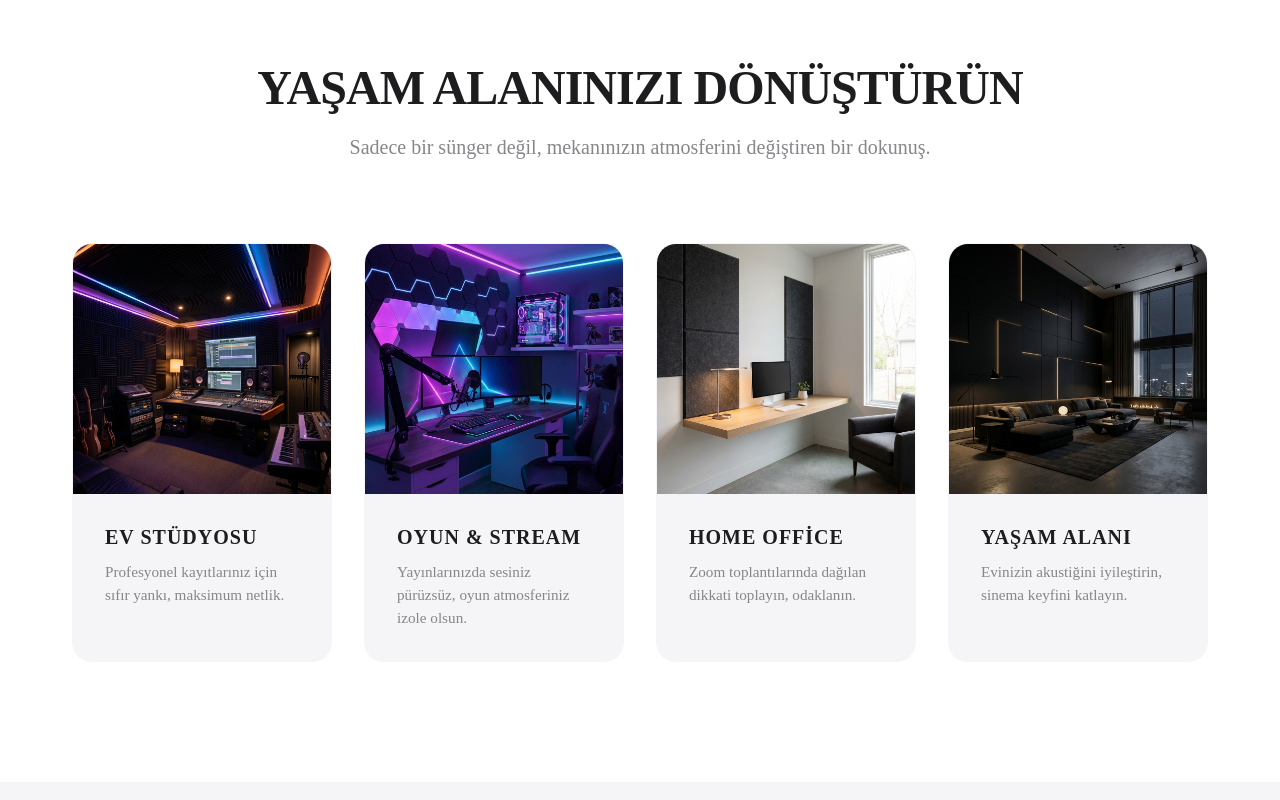
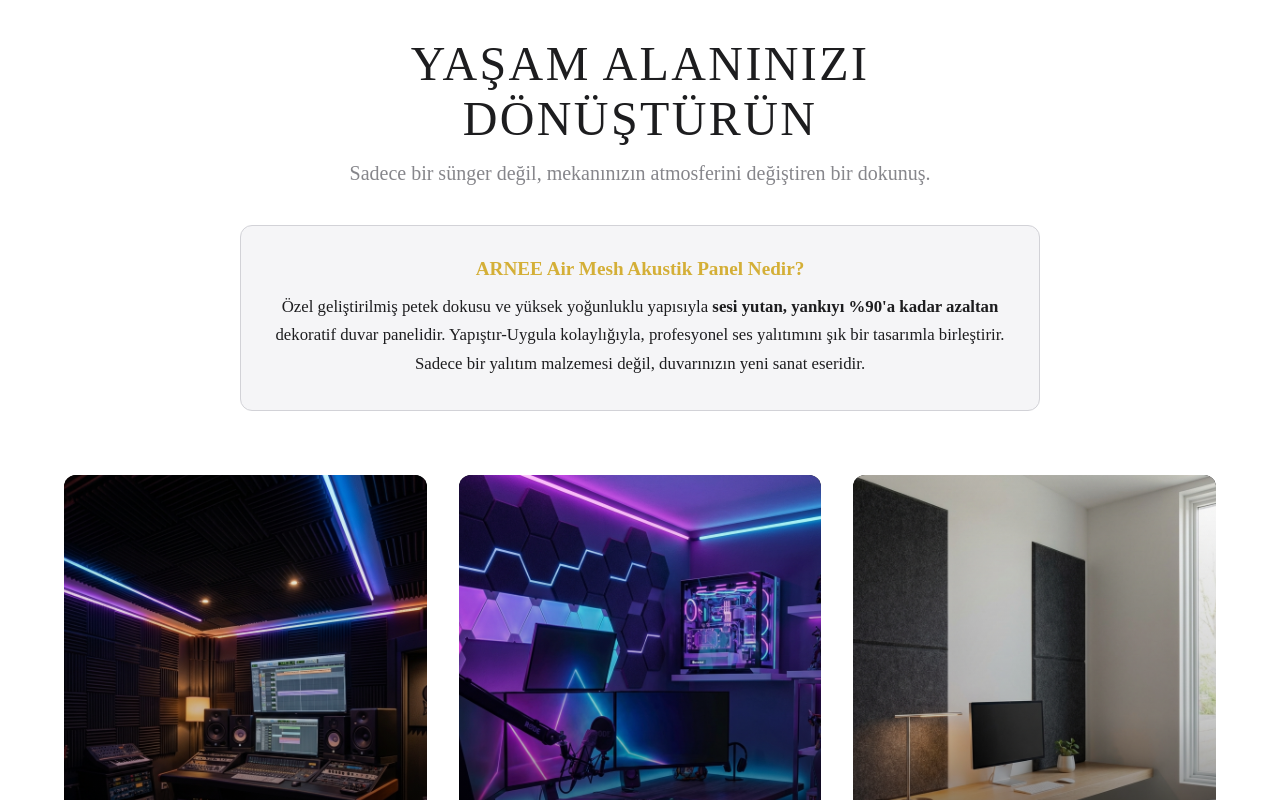
Before and after one commit to selturan001/ses-yalitim, a Next.js app: page / in a window 1280 px wide. Shown: the part 860-1660 px from the top of the page. Built offline with nearby package versions, Linux system fonts and the light colour scheme; no server answers; the database is empty.

Commit message:
feat: add product description to homepage

```diff
--- a/src/components/sections/Features.module.css
+++ b/src/components/sections/Features.module.css
@@ -1,141 +1,163 @@
 .section {
-    padding: 120px 0;
-    background-color: var(--color-bg-primary);
-    /* White background for the section */
+    padding: 6rem 0;
+    background: var(--color-bg-primary);
 }
 
 .container {
+    width: 90%;
     max-width: 1200px;
     margin: 0 auto;
-    padding: 0 2rem;
 }
 
 .header {
     text-align: center;
-    margin-bottom: 5rem;
+    margin-bottom: 4rem;
+    max-width: 800px;
+    margin-left: auto;
+    margin-right: auto;
 }
 
 .title {
     font-size: 3rem;
+    margin-bottom: 1rem;
     color: var(--color-text-primary);
-    margin-bottom: 1rem;
-    font-weight: 700;
-    letter-spacing: -0.02em;
+    font-family: var(--font-heading);
 }
 
 .subtitle {
+    font-size: 1.25rem;
     color: var(--color-text-secondary);
-    font-size: 1.25rem;
-    max-width: 600px;
-    margin: 0 auto;
-    line-height: 1.6;
+    font-weight: 300;
+}
+
+.productDescription {
+    margin-top: 2.5rem;
+    padding: 2rem;
+    background: var(--color-bg-secondary);
+    border-radius: 12px;
+    border: 1px solid var(--color-border);
+    animation: fadeIn 0.8s ease-out;
+}
+
+.productDescription strong {
+    display: block;
+    font-size: 1.2rem;
+    color: var(--color-accent);
+    margin-bottom: 0.8rem;
+    font-weight: 700;
+}
+
+.productDescription p {
+    font-size: 1.05rem;
+    line-height: 1.7;
+    color: var(--color-text-primary);
+    font-weight: 400;
+}
+
+/* Make inner strong tags within P tag slightly distinct but not header-like */
+.productDescription p strong {
+    display: inline;
+    color: var(--color-text-primary);
+    font-weight: 600;
+    margin: 0;
+    font-size: inherit;
+}
+
+@keyframes fadeIn {
+    from {
+        opacity: 0;
+        transform: translateY(10px);
+    }
+
+    to {
+        opacity: 1;
+        transform: translateY(0);
+    }
 }
 
 .grid {
     display: grid;
-    grid-template-columns: repeat(4, 1fr);
+    grid-template-columns: repeat(auto-fit, minmax(280px, 1fr));
     gap: 2rem;
 }
 
-@media (max-width: 1200px) {
-    .grid {
-        grid-template-columns: repeat(2, 1fr);
-    }
-}
-
-@media (max-width: 600px) {
-    .grid {
-        grid-template-columns: 1fr;
-    }
-}
-
 .card {
-    background-color: var(--color-bg-secondary);
-    /* Light gray card background */
-    border-radius: 20px;
+    position: relative;
+    height: 480px;
+    border-radius: 12px;
     overflow: hidden;
-    border: 1px solid transparent;
-    transition: all 0.4s cubic-bezier(0.2, 0.8, 0.2, 1);
-    height: auto;
-    display: flex;
-    flex-direction: column;
-}
-
-.card:hover {
-    transform: translateY(-8px);
-    box-shadow: 0 20px 40px rgba(0, 0, 0, 0.08);
-    /* Softer shadow */
-    border-color: rgba(0, 0, 0, 0.1);
+    cursor: pointer;
+    background: #000;
 }
 
 .imageWrapper {
-    height: 250px;
-    /* Fixed height for image part */
     position: relative;
-    overflow: hidden;
     width: 100%;
+    height: 100%;
 }
 
 .cardImage {
-    transition: transform 0.6s ease;
+    transition: transform 0.6s cubic-bezier(0.25, 0.46, 0.45, 0.94);
 }
 
+.cardOverlay {
+    position: absolute;
+    inset: 0;
+    background: linear-gradient(to top, rgba(0, 0, 0, 0.85) 0%, rgba(0, 0, 0, 0.2) 50%, rgba(0, 0, 0, 0) 100%);
+    transition: opacity 0.3s;
+}
+
+.cardContent {
+    position: absolute;
+    bottom: 0;
+    left: 0;
+    width: 100%;
+    padding: 2.5rem;
+    color: #fff;
+    transform: translateY(20px);
+    transition: transform 0.4s ease;
+}
+
+.cardTitle {
+    font-size: 1.5rem;
+    font-weight: 700;
+    margin-bottom: 0.5rem;
+    font-family: var(--font-heading);
+    letter-spacing: 0.05em;
+    text-transform: uppercase;
+}
+
+.cardDescription {
+    font-size: 0.95rem;
+    opacity: 0.8;
+    line-height: 1.5;
+    max-width: 90%;
+}
+
+/* Hover Effects */
 .card:hover .cardImage {
     transform: scale(1.05);
 }
 
-.cardOverlay {
-    display: none;
-    /* No overlay needed for light theme */
+.card:hover .cardContent {
+    transform: translateY(0);
 }
 
-.cardContent {
-    position: relative;
-    /* Normal flow */
-    padding: 2rem;
-    flex: 1;
-    display: flex;
-    flex-direction: column;
-    justify-content: flex-start;
-}
-
-.cardTitle {
-    font-size: 1.25rem;
-    color: var(--color-text-primary);
-    /* Dark text */
-    margin-bottom: 0.75rem;
-    font-weight: 700;
-    white-space: nowrap;
-}
-
-.cardDescription {
-    color: var(--color-text-secondary);
-    /* Gray text */
-    font-size: 0.95rem;
-    line-height: 1.5;
-    transform: none;
-    /* Always visible */
-    opacity: 1;
+.card:hover .cardOverlay {
+    background: linear-gradient(to top, rgba(0, 0, 0, 0.95) 0%, rgba(0, 0, 0, 0.3) 100%);
 }
 
 @media (max-width: 768px) {
-    .section {
-        padding: 80px 0;
+    .title {
+        font-size: clamp(1.75rem, 5vw, 2rem);
+    }
+
+    .productDescription {
+        padding: 1.5rem;
+        margin-top: 2rem;
     }
 
     .card {
-        height: auto;
-    }
-
-    .title {
-        font-size: 2rem;
-    }
-
-    .cardTitle {
-        white-space: normal;
-    }
-
-    .header {
-        margin-bottom: 3rem;
+        height: 400px;
     }
 }
--- a/src/components/sections/Features.tsx
+++ b/src/components/sections/Features.tsx
@@ -35,6 +35,14 @@ const Features = () => {
                     <p className={styles.subtitle}>
                         Sadece bir sünger değil, mekanınızın atmosferini değiştiren bir dokunuş.
                     </p>
+                    <div className={styles.productDescription}>
+                        <strong>ARNEE Air Mesh Akustik Panel Nedir?</strong>
+                        <p>
+                            Özel geliştirilmiş petek dokusu ve yüksek yoğunluklu yapısıyla <strong>sesi yutan, yankıyı %90'a kadar azaltan</strong> dekoratif duvar panelidir.
+                            Yapıştır-Uygula kolaylığıyla, profesyonel ses yalıtımını şık bir tasarımla birleştirir.
+                            Sadece bir yalıtım malzemesi değil, duvarınızın yeni sanat eseridir.
+                        </p>
+                    </div>
                 </div>
 
                 <div className={styles.grid}>
```
